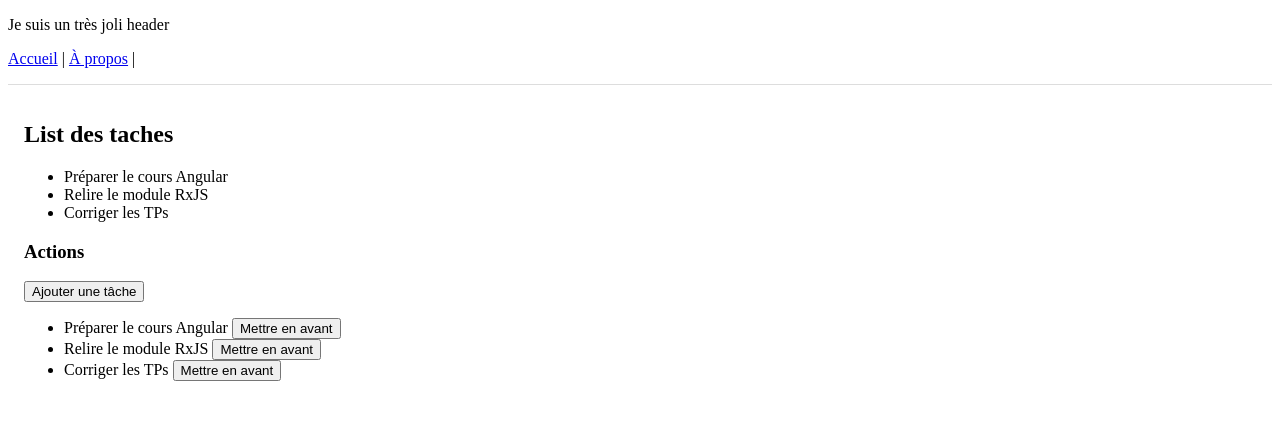
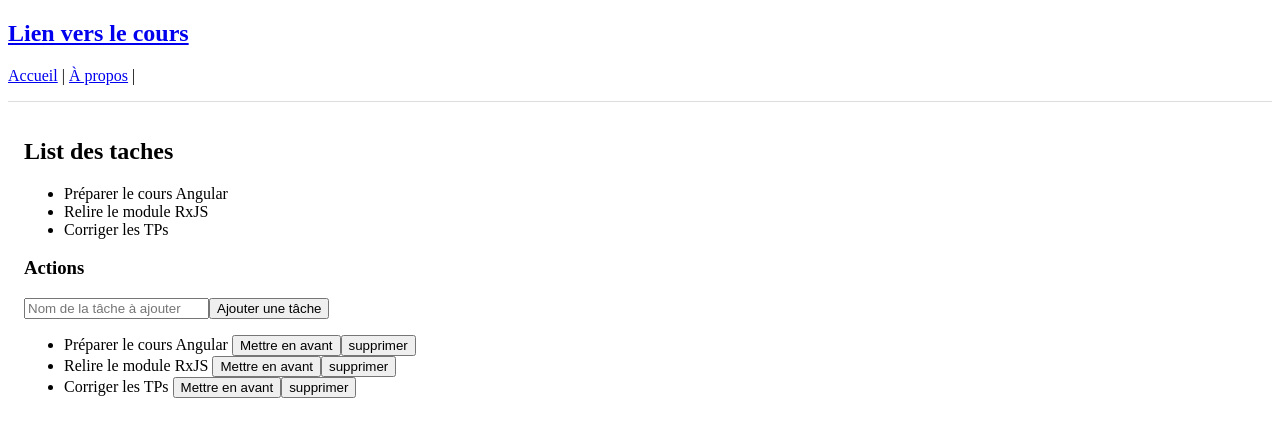
Before and after one commit to ThibaultR-17/taskboard-pro, an Angular app in the folder taskboard-pro/: page /tasks in a window 1280 px wide. Shown: the top 436 px of the page. Built offline with nearby package versions, Linux system fonts and the light colour scheme.

Commit message:
README UPDATE for 6

```diff
--- a/taskboard-pro/src/app/core/services/task.ts
+++ b/taskboard-pro/src/app/core/services/task.ts
@@ -1,5 +1,5 @@
 import { Injectable } from '@angular/core';
-import { of } from 'rxjs';
+import { of,filter,map } from 'rxjs';
 import  { delay } from 'rxjs/operators'
 import { BehaviorSubject } from 'rxjs';
 
@@ -26,6 +26,13 @@ export class TaskService {
   getTask(){
     return of(this.tasks).pipe(delay(5000));
   }
+
+  deleteTask(id: number) {
+    this.tasks = this.tasks.filter(task => task.id !== id);
+    this.taskSubject.next(this.tasks);
+  }
+
+
 }
 
 export interface TaskItem{
--- a/taskboard-pro/src/app/features/tasks/tasks-page/tasks-page.html
+++ b/taskboard-pro/src/app/features/tasks/tasks-page/tasks-page.html
@@ -11,9 +11,15 @@
 }
 
 <h3>Actions</h3>
-<button (click)="addTask('Nouvelle tâche')">Ajouter une tâche</button>
+<form (ngSubmit)="addTask(taskInput.value); taskInput.value = ''">
+  <input
+    #taskInput
+    placeholder="Nom de la tâche à ajouter"
+  />
+  <button type="submit">Ajouter une tâche</button>
+</form>
 
-<!-- Zone d'injection du composant dynamique -->
+
 <div #highlightContainer></div>
 
 @if (tasks2$|async;as tasks2){
@@ -22,6 +28,7 @@
             <li>
                 {{t.title}}
                 <button type="button" (click)="highlight(t)">Mettre en avant</button>
+                <button type="button" (click)="supprimerTask(t.id)">supprimer</button>
             </li>
         }
     </ul>
--- a/taskboard-pro/src/app/features/tasks/tasks-page/tasks-page.ts
+++ b/taskboard-pro/src/app/features/tasks/tasks-page/tasks-page.ts
@@ -2,16 +2,19 @@ import { Component,inject,ViewChild,ViewContainerRef} from '@angular/core';
 import { TaskService,TaskItem } from '../../../core/services/task';
 import { AsyncPipe } from '@angular/common';
 import { TaskHighlight } from '../task-highlight/task-highlight';
+import { FormsModule } from '@angular/forms';
 
 @Component({
   selector: 'app-tasks-page',
-  imports: [AsyncPipe],
+  imports: [AsyncPipe,FormsModule],
   templateUrl: './tasks-page.html',
   styleUrl: './tasks-page.css',
 })
 export class TasksPage {
 
-    protected count=0;
+  @ViewChild('highlightContainer', { read: ViewContainerRef })
+  container!: ViewContainerRef;
+  protected count=0;
   private myIntervalles=0;
 
 
@@ -39,14 +42,18 @@ export class TasksPage {
     this.taskService2.addTask(title);
   }
 
+  supprimerTask(id:number){
+    this.taskService2.deleteTask(id);
+  }
+
 
   ngOnDestroy(){
     console.log("onDestroy")
     clearInterval(this.myIntervalles);
+    this.container.clear();
   }
 
-  @ViewChild('highlightContainer', { read: ViewContainerRef })
-  container!: ViewContainerRef;
+
 
   highlight(task: TaskItem) {
     this.container.clear();
--- a/taskboard-pro/src/app/header/header.html
+++ b/taskboard-pro/src/app/header/header.html
@@ -1,4 +1,4 @@
-<p>Je suis un très joli header</p>
+    <h2><a href="https://ghislainvava.github.io/cours-angular-avanc-/index.html">Lien vers le cours</a> </h2>
 <a routerLink="/" routerLinkActive="active" [routerLinkActiveOptions]="{ exact: true }">Accueil</a> |
 <a routerLink="/about" routerLinkActive="active">À propos</a> |
 <nav style="padding:.5rem; border-bottom:1px solid #ddd;">
```
Also changed, not shown: 1 other file (tests, documents, lock files or other folders).
